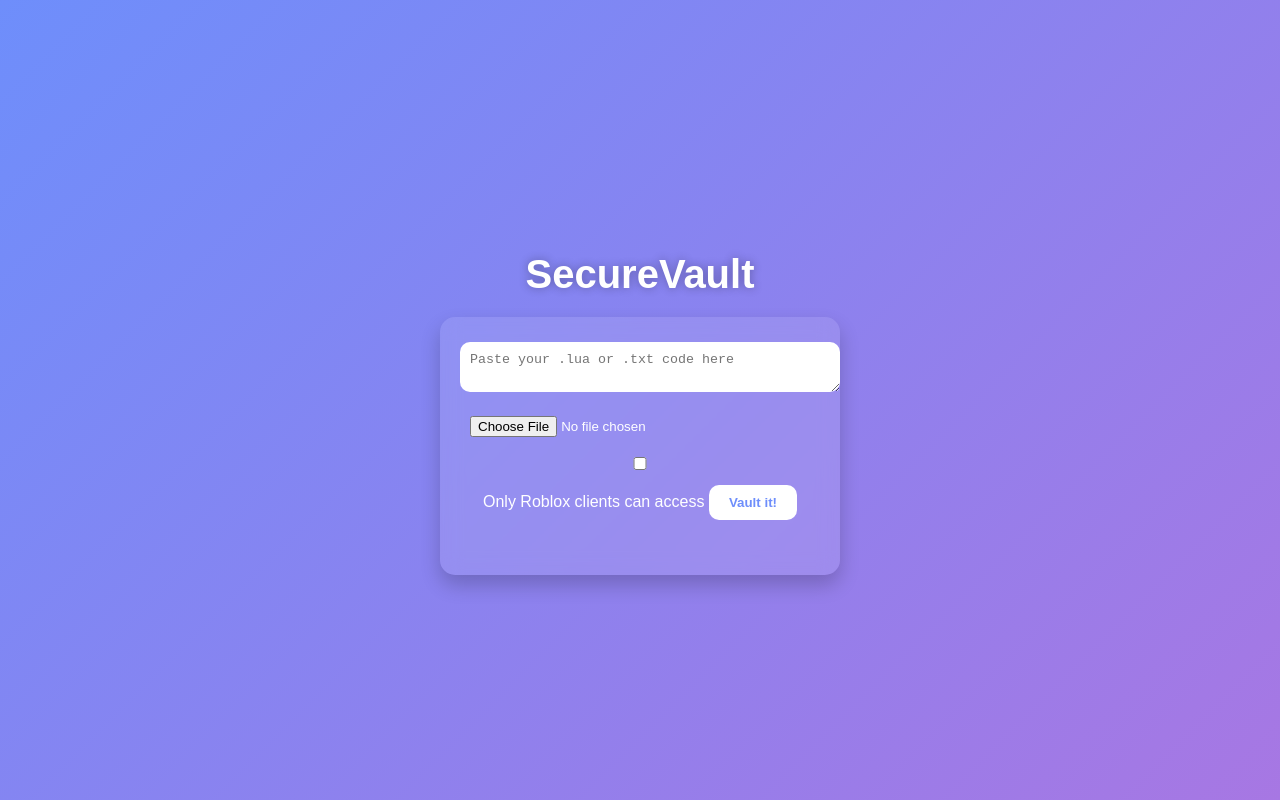
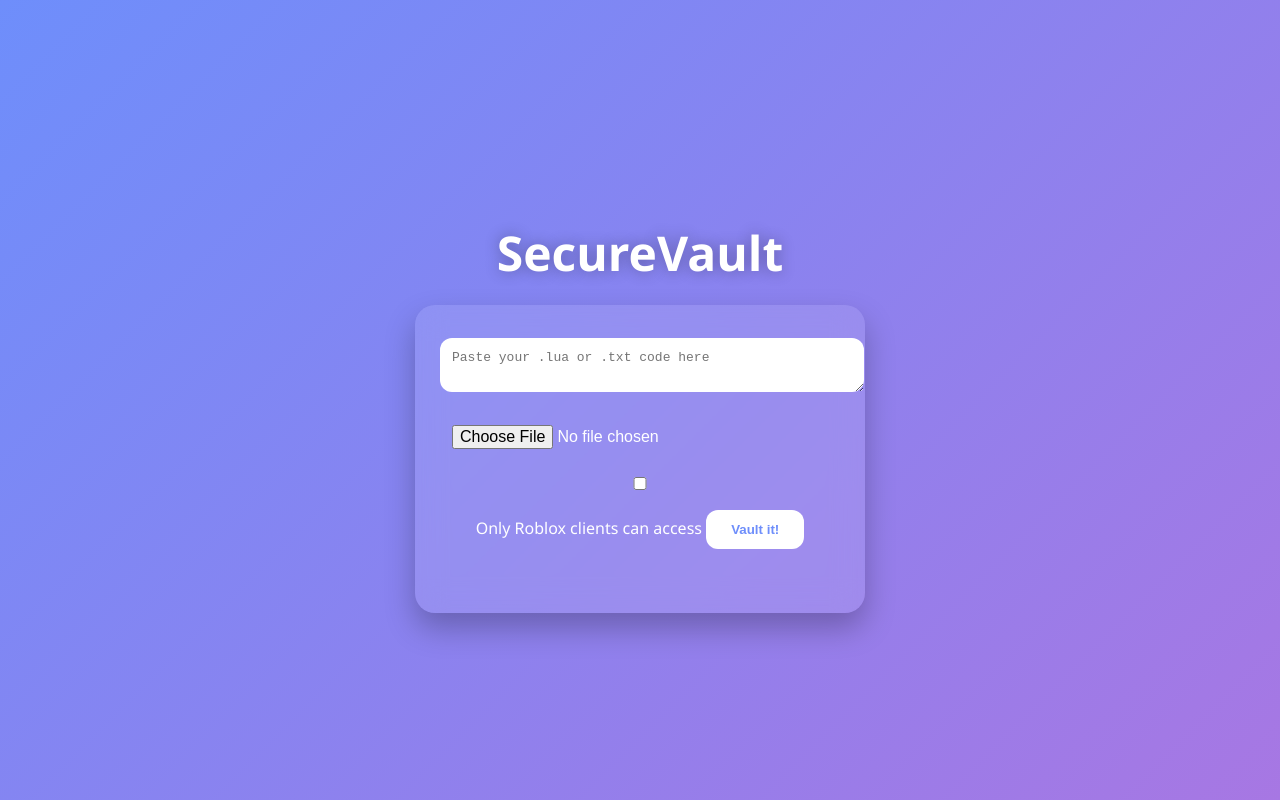
Before and after one commit to 1245561426154154/security-vault, a website: page public/index.html in a window 1280 px wide. Drawn offline with Linux system fonts and the light colour scheme.

Commit message:
Enhance styles for body, container, and card elements

```diff
--- a/public/style.css
+++ b/public/style.css
@@ -1,9 +1,10 @@
-body{margin:0;font-family:sans-serif;background:linear-gradient(135deg,#6e8efb,#a777e3);height:100vh;display:flex;justify-content:center;align-items:center;}
-.container{width:400px;text-align:center;color:#fff;}
-.title{font-size:2.5em;margin-bottom:20px;text-shadow:0 0 10px rgba(0,0,0,0.3);}
-.card{background:rgba(255,255,255,0.1);backdrop-filter:blur(10px);padding:20px;border-radius:15px;box-shadow:0 10px 20px rgba(0,0,0,0.2);transition:all 0.3s ease;}
-textarea,input{width:100%;padding:10px;margin:5px 0;border-radius:10px;border:none;}
-button{padding:10px 20px;margin-top:10px;border:none;border-radius:10px;background:#fff;color:#6e8efb;font-weight:bold;cursor:pointer;transition:0.3s;}
-button:hover{transform:scale(1.05);box-shadow:0 5px 15px rgba(0,0,0,0.2);}
-#result{margin-top:15px;background:rgba(255,255,255,0.2);padding:10px;border-radius:10px;opacity:0;transition:0.5s;}
+body{margin:0;font-family:'Segoe UI',sans-serif;background:linear-gradient(135deg,#6e8efb,#a777e3);height:100vh;display:flex;justify-content:center;align-items:center;overflow:hidden;}
+.container{width:450px;text-align:center;color:#fff;animation:fadeIn 1s ease;}
+.title{font-size:3em;margin-bottom:20px;text-shadow:0 0 15px rgba(0,0,0,0.3);}
+.card{background:rgba(255,255,255,0.1);backdrop-filter:blur(15px);padding:25px;border-radius:20px;box-shadow:0 15px 30px rgba(0,0,0,0.25);transition:all 0.4s ease;}
+textarea,input{width:100%;padding:12px;margin:8px 0;border-radius:12px;border:none;outline:none;font-size:1em;}
+button{padding:12px 25px;margin-top:12px;border:none;border-radius:12px;background:#fff;color:#6e8efb;font-weight:bold;cursor:pointer;transition:0.3s;}
+button:hover{transform:scale(1.08);box-shadow:0 10px 20px rgba(0,0,0,0.3);}
+#result{margin-top:15px;background:rgba(255,255,255,0.2);padding:12px;border-radius:12px;opacity:0;transition:0.6s;}
 #result.show{opacity:1;}
+@keyframes fadeIn{from{opacity:0;transform:translateY(-20px);}to{opacity:1;transform:translateY(0);}}
```
